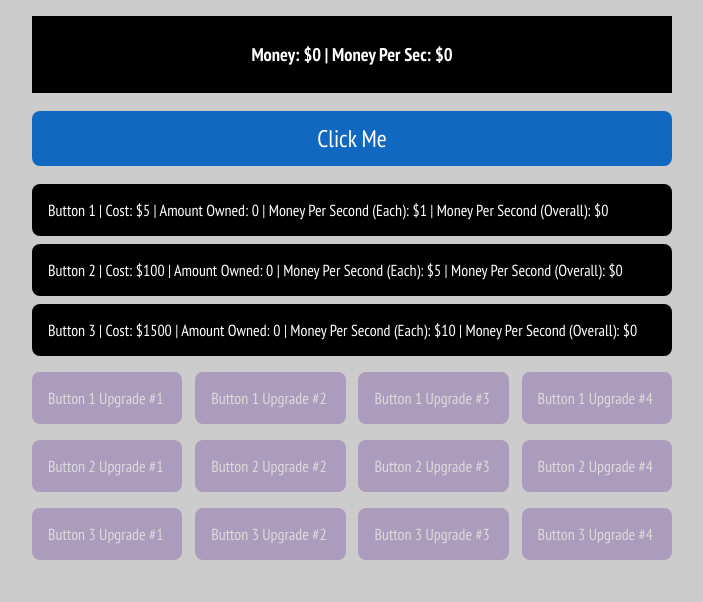
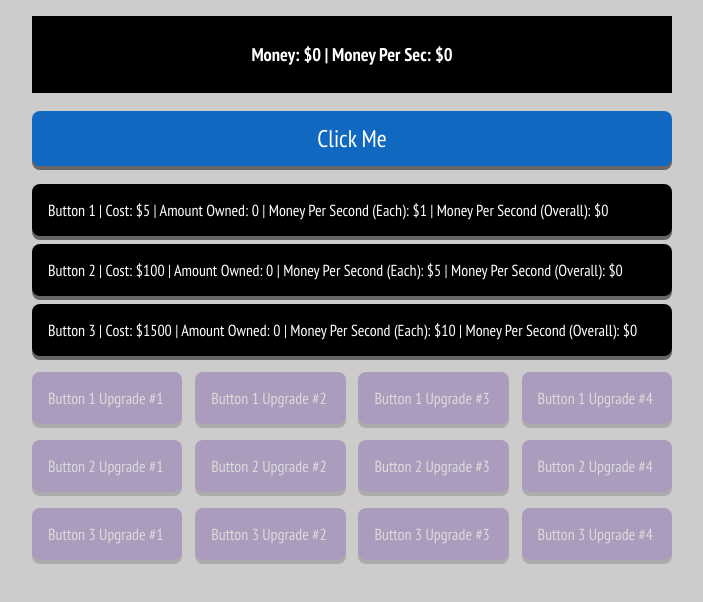
Before and after one commit to Srickshaw/basic-idle, a plain HTML site: page index.html in a window 1280 px wide. Shown: the whole page, without its empty margins (288-991 px from the left). Drawn offline with nearby package versions, Linux system fonts and the light colour scheme.

Commit message:
Made clickable buttons even more clearer

```diff
--- a/css/style.css
+++ b/css/style.css
@@ -15,6 +15,7 @@ body {
 .button {
 	background: black;
 	border-radius: 8px;
+	box-shadow: 0 4px #666;
 	margin: 0.5em 0;
 	-moz-user-select: none;
 	padding: 1em;
@@ -35,6 +36,7 @@ body {
 .clicker {
 	background: #1168c1;
 	border-radius: 8px;
+	box-shadow: 0 4px #666;
 	color: white;
 	font-size: 1.5em;
 	margin: 0.75em auto;
@@ -55,6 +57,7 @@ body {
 .upgrade {
 	background: #622d98;
 	border-radius: 8px;
+	box-shadow: 0 4px #666;
 	color: white;
 	font-weight: 700;
 	margin-left: 2%;
```
